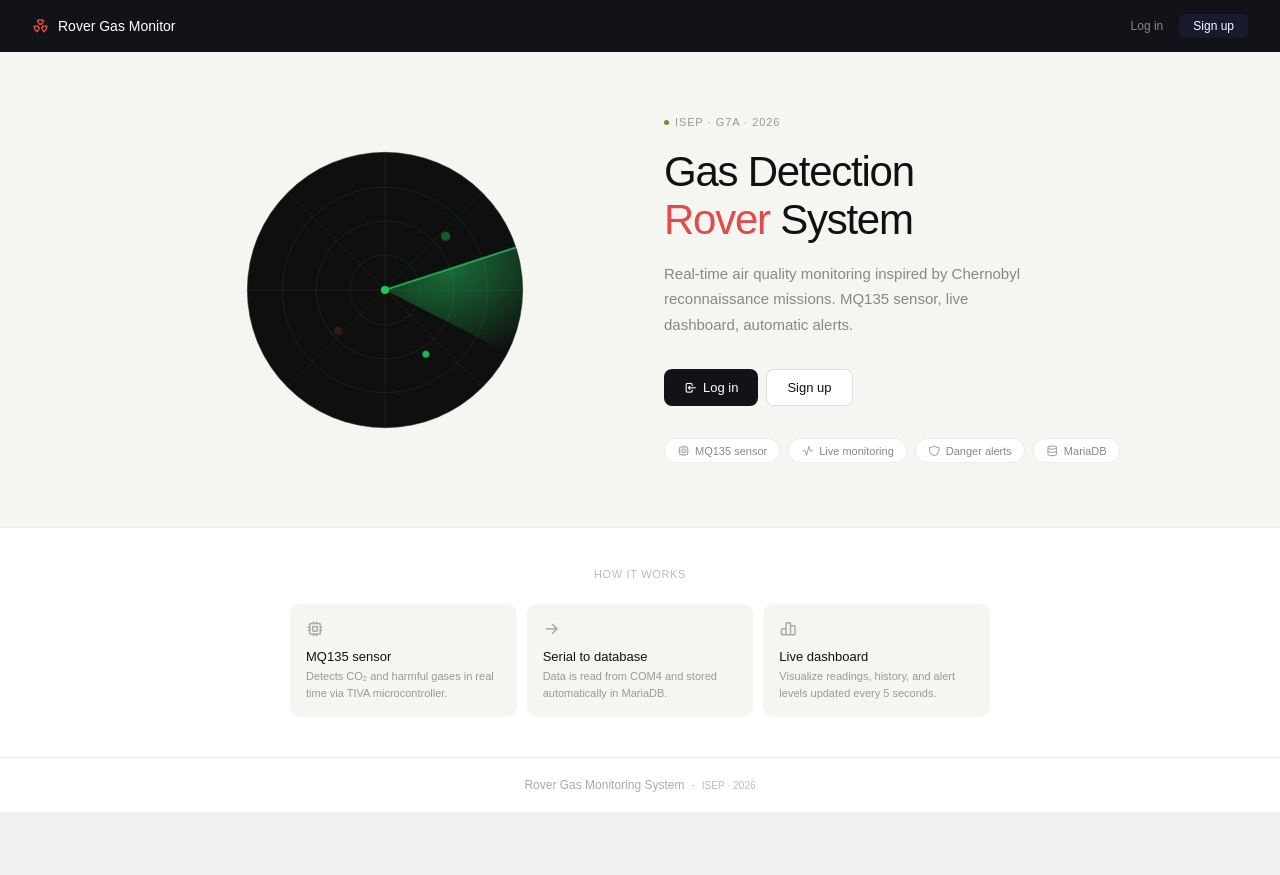
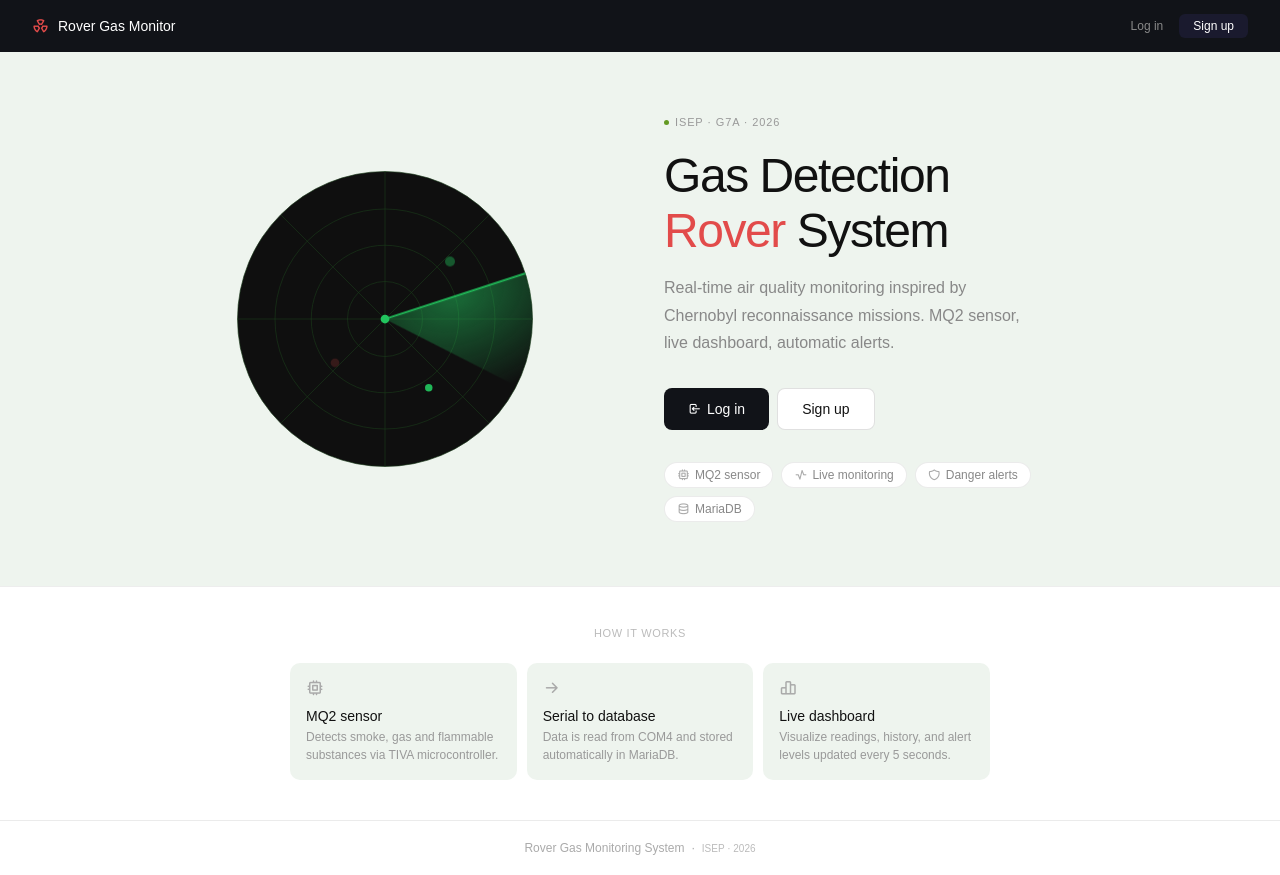
Before and after one commit to nthtrng/G7A-Gas-Detection--APPcommun-, a PHP site: page / in a window 1280 px wide. Before the commit the page ends 812 px from the top, so only its background shows below. Run offline with PHP 8.4, Linux system fonts and the light colour scheme.

Commit message:
fix nav logo link + MQ2 update

```diff
--- a/index.php
+++ b/index.php
@@ -7,14 +7,14 @@
   <link rel="stylesheet" href="https://cdn.jsdelivr.net/npm/@tabler/icons-webfont@latest/tabler-icons.min.css">
   <style>
     * { box-sizing: border-box; margin: 0; padding: 0; }
-    body { font-family: Arial, sans-serif; background: #f5f5f2; color: #1a1a1a; min-height: 100vh; display: flex; flex-direction: column; }
+    body { font-family: Arial, sans-serif; background: #eef4ee; color: #1a1a1a; min-height: 100vh; display: flex; flex-direction: column; }
     .nav { background: #111318; padding: 0 2rem; display: flex; align-items: center; justify-content: space-between; height: 52px; }
     .nav-brand { display: flex; align-items: center; gap: 9px; font-size: 14px; font-weight: 500; color: #fff; text-decoration: none; }
     .nav-brand i { font-size: 17px; color: #e24b4a; }
     .nav-links { display: flex; gap: 16px; align-items: center; }
     .nav-links a { font-size: 12px; color: #888; text-decoration: none; }
     .nav-links a.cta { color: #fff; background: #1a1a2e; padding: 5px 14px; border-radius: 6px; }
-    .hero { flex: 1; display: grid; grid-template-columns: 1fr 1fr; align-items: center; gap: 3rem; padding: 4rem 4rem; max-width: 1100px; margin: 0 auto; width: 100%; }
+    .hero { flex: 1; display: grid; grid-template-columns: 1fr 1fr; align-items: center; gap: 3rem; padding: 4rem; max-width: 1100px; margin: 0 auto; width: 100%; }
     .radar-side { display: flex; justify-content: center; }
     .sweep { animation: sweep 3s linear infinite; }
     @keyframes sweep { from { transform: rotate(0deg); } to { transform: rotate(360deg); } }
@@ -24,32 +24,32 @@
     .text-side { display: flex; flex-direction: column; }
     .eyebrow { font-size: 11px; color: #999; letter-spacing: 0.08em; text-transform: uppercase; margin-bottom: 1.25rem; display: flex; align-items: center; gap: 6px; }
     .eyebrow span { width: 5px; height: 5px; border-radius: 50%; background: #639922; display: inline-block; }
-    h1 { font-size: 42px; font-weight: 500; color: #111; letter-spacing: -0.03em; line-height: 1.15; margin-bottom: 1rem; }
+    h1 { font-size: 48px; font-weight: 500; color: #111; letter-spacing: -0.03em; line-height: 1.15; margin-bottom: 1rem; }
     h1 em { font-style: normal; color: #e24b4a; }
-    .sub { font-size: 15px; color: #888; line-height: 1.7; margin-bottom: 2rem; max-width: 360px; }
+    .sub { font-size: 16px; color: #888; line-height: 1.7; margin-bottom: 2rem; max-width: 360px; }
     .btn-row { display: flex; gap: 8px; margin-bottom: 2rem; }
-    .btn { display: inline-flex; align-items: center; gap: 6px; font-size: 13px; font-weight: 500; padding: 10px 20px; border-radius: 8px; text-decoration: none; }
+    .btn { display: inline-flex; align-items: center; gap: 6px; font-size: 14px; font-weight: 500; padding: 12px 24px; border-radius: 8px; text-decoration: none; }
     .btn-dark { background: #111318; color: #fff; }
     .btn-dark:hover { background: #1a1a2e; }
     .btn-light { background: #fff; color: #111; border: 0.5px solid rgba(0,0,0,0.12); }
-    .btn-light:hover { background: #eef4ee; }
+    .btn-light:hover { background: #f0f0ed; }
     .chips { display: flex; gap: 8px; flex-wrap: wrap; }
-    .chip { background: #fff; border: 0.5px solid rgba(0,0,0,0.08); border-radius: 99px; padding: 5px 12px; font-size: 11px; color: #888; display: flex; align-items: center; gap: 5px; }
+    .chip { background: #fff; border: 0.5px solid rgba(0,0,0,0.08); border-radius: 99px; padding: 5px 12px; font-size: 12px; color: #888; display: flex; align-items: center; gap: 5px; }
     .chip i { font-size: 13px; color: #aaa; }
     .section { background: #fff; padding: 2.5rem 4rem; border-top: 0.5px solid rgba(0,0,0,0.07); }
     .section-title { font-size: 11px; font-weight: 500; color: #bbb; text-transform: uppercase; letter-spacing: 0.06em; text-align: center; margin-bottom: 1.5rem; }
     .cards { display: grid; grid-template-columns: repeat(3, 1fr); gap: 10px; max-width: 700px; margin: 0 auto; }
-    .card { background: #f5f5f2; border-radius: 10px; padding: 1rem; }
+    .card { background: #eef4ee; border-radius: 10px; padding: 1rem; }
     .card-icon { font-size: 18px; color: #aaa; margin-bottom: 8px; }
-    .card-title { font-size: 13px; font-weight: 500; color: #111; margin-bottom: 4px; }
-    .card-desc { font-size: 11px; color: #999; line-height: 1.5; }
-    footer { text-align: center; padding: 1.25rem; font-size: 12px; color: #aaa; border-top: 0.5px solid rgba(0,0,0,0.08); background: #fff; }
+    .card-title { font-size: 14px; font-weight: 500; color: #111; margin-bottom: 4px; }
+    .card-desc { font-size: 12px; color: #999; line-height: 1.5; }
+    footer { text-align: center; padding: 1.25rem; font-size: 12px; color: #aaa; border-top: 0.5px solid rgba(0,0,0,0.08); background: #fff; margin-top: auto; }
   </style>
 </head>
 <body>
 
 <nav class="nav">
-  <a href="#" class="nav-brand">
+  <a href="index.php" class="nav-brand">
     <i class="ti ti-radioactive"></i>
     Rover Gas Monitor
   </a>
@@ -61,7 +61,7 @@
 
 <div class="hero">
   <div class="radar-side">
-    <svg viewBox="0 0 240 240" width="280" height="280" xmlns="http://www.w3.org/2000/svg">
+    <svg viewBox="0 0 240 240" width="300" height="300" xmlns="http://www.w3.org/2000/svg">
       <circle cx="120" cy="120" r="118" fill="#0f0f0f" stroke="#1a3a1a" stroke-width="0.5"/>
       <circle cx="120" cy="120" r="88" fill="none" stroke="#1a3a1a" stroke-width="0.5"/>
       <circle cx="120" cy="120" r="59" fill="none" stroke="#1a3a1a" stroke-width="0.5"/>
@@ -90,13 +90,13 @@
   <div class="text-side">
     <div class="eyebrow"><span></span> ISEP · G7A · 2026</div>
     <h1>Gas Detection<br><em>Rover</em> System</h1>
-    <p class="sub">Real-time air quality monitoring inspired by Chernobyl reconnaissance missions. MQ135 sensor, live dashboard, automatic alerts.</p>
+    <p class="sub">Real-time air quality monitoring inspired by Chernobyl reconnaissance missions. MQ2 sensor, live dashboard, automatic alerts.</p>
     <div class="btn-row">
       <a href="pages/login.php" class="btn btn-dark"><i class="ti ti-login" style="font-size:13px"></i> Log in</a>
       <a href="pages/register.php" class="btn btn-light">Sign up</a>
     </div>
     <div class="chips">
-      <div class="chip"><i class="ti ti-cpu"></i> MQ135 sensor</div>
+      <div class="chip"><i class="ti ti-cpu"></i> MQ2 sensor</div>
       <div class="chip"><i class="ti ti-activity"></i> Live monitoring</div>
       <div class="chip"><i class="ti ti-shield"></i> Danger alerts</div>
       <div class="chip"><i class="ti ti-database"></i> MariaDB</div>
@@ -109,8 +109,8 @@
   <div class="cards">
     <div class="card">
       <div class="card-icon"><i class="ti ti-cpu"></i></div>
-      <p class="card-title">MQ135 sensor</p>
-      <p class="card-desc">Detects CO₂ and harmful gases in real time via TIVA microcontroller.</p>
+      <p class="card-title">MQ2 sensor</p>
+      <p class="card-desc">Detects smoke, gas and flammable substances via TIVA microcontroller.</p>
     </div>
     <div class="card">
       <div class="card-icon"><i class="ti ti-arrow-right"></i></div>
--- a/pages/login.php
+++ b/pages/login.php
@@ -54,7 +54,7 @@ if ($_SERVER['REQUEST_METHOD'] === 'POST') {
 <body>
 
 <nav class="navbar">
-  <a href="#" class="nav-brand">
+  <a href="../index.php" class="nav-brand">
     <i class="ti ti-radioactive"></i>
     Rover Gas Monitor
   </a>
--- a/pages/register.php
+++ b/pages/register.php
@@ -59,7 +59,7 @@ if ($_SERVER['REQUEST_METHOD'] === 'POST') {
 <body>
 
 <nav class="navbar">
-  <a href="#" class="nav-brand">
+  <a href="../index.php" class="nav-brand">
     <i class="ti ti-radioactive"></i>
     Rover Gas Monitor
   </a>
```
